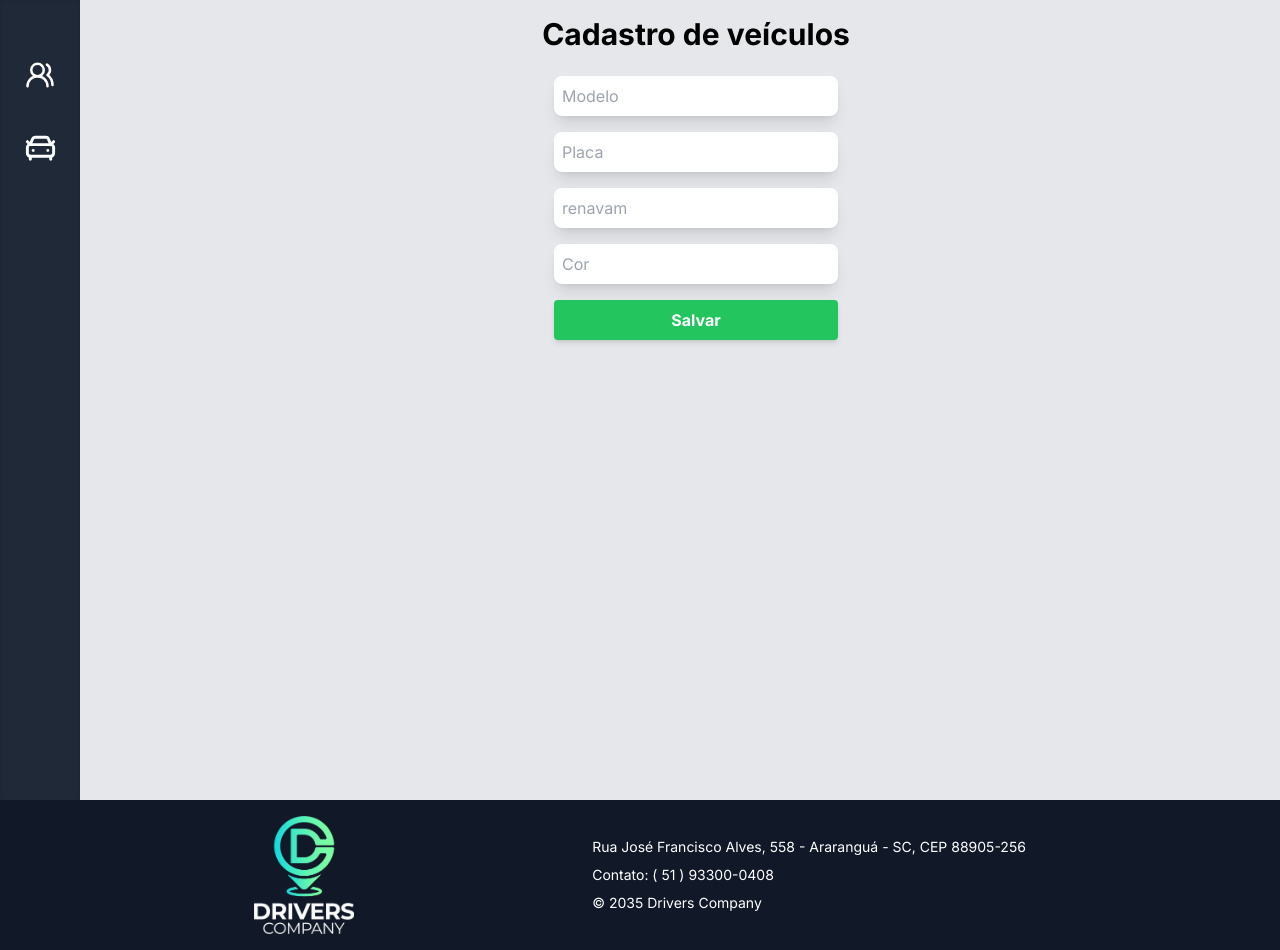
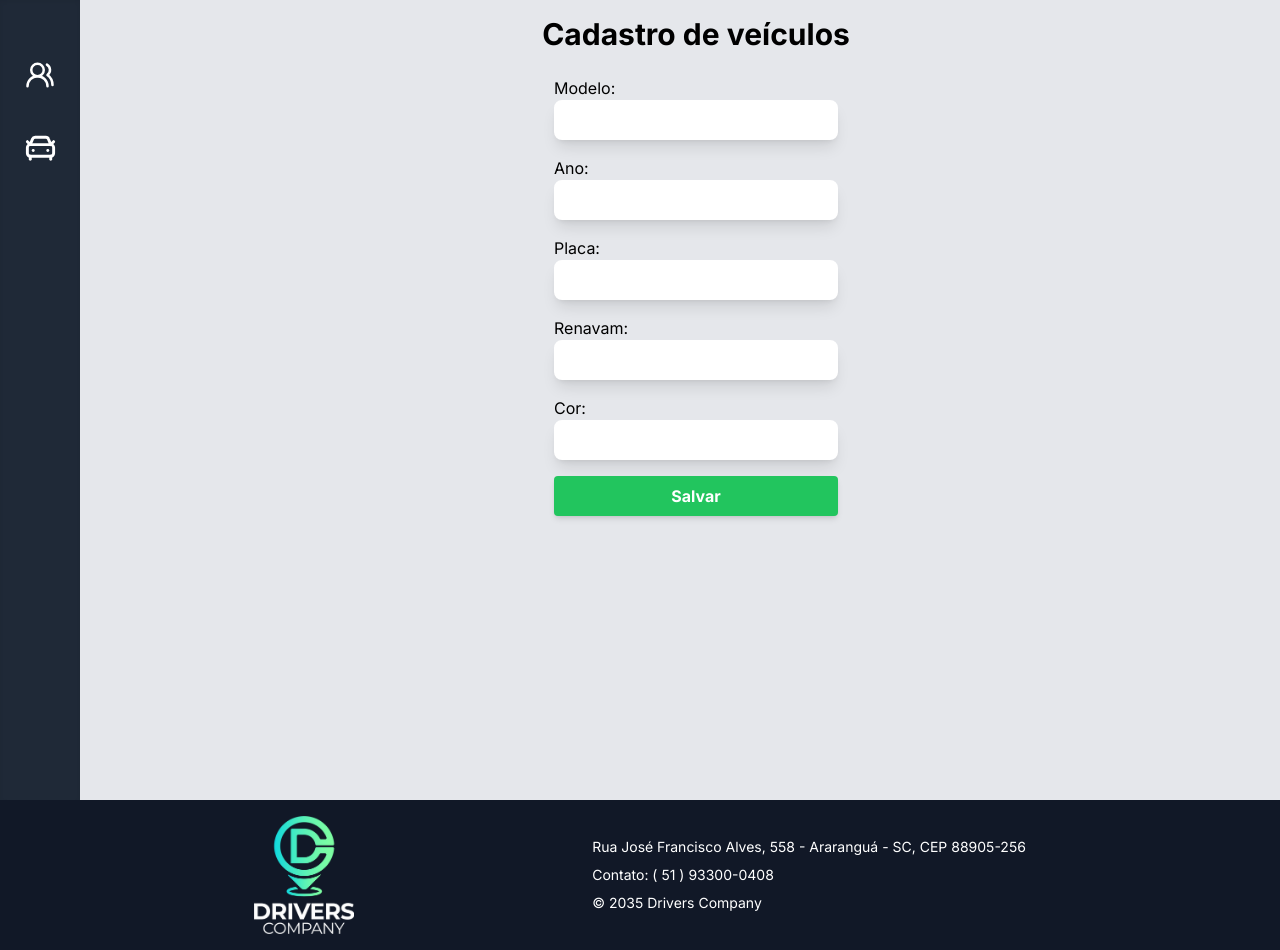
Before and after one commit to Alyssonzin/gestao-frota-web, a Next.js app: page /veiculos/novo in a window 1280 px wide. Built offline with nearby package versions, Linux system fonts and the light colour scheme.

Commit message:
Refatorar páginas de veículos para integrar com API.

```diff
--- a/src/app/veiculos/[id]/page.js
+++ b/src/app/veiculos/[id]/page.js
@@ -4,23 +4,21 @@ import NavAdmin from "@/components/created/NavAdmin";
 import Input from "@/components/created/Input";
 import { useEffect, useState } from "react";
 import Footer from "@/components/created/Footer";
+import axios from "axios";
 
 export default function AtualizarVeiculo({ params }) {
+    const URL = 'http://localhost:3000/vehicle/';
     const { id } = params;
-
-    const [veiculo, setVeiculo] = useState({
-        modelo: 'Fusca',
-        placa: 'miau123',
-        renavam: '111111',
-        cor: 'branco'
-    });
+    const [veiculo, setVeiculo] = useState({});
 
     useEffect(() => {
         const getVeiculo = async () => {
-            console.log('buscando veiculo pelo id...');
-
+            axios.get(URL + id).then((res) => {
+                setVeiculo(res.data);
+            }).catch((err) => {
+                console.log(err);
+            });
         }
-
         getVeiculo();
     }, [id]);
 
@@ -48,42 +46,42 @@ export default function AtualizarVeiculo({ params }) {
                     <h1 className="text-3xl font-bold text-center">Editar veículo</h1>
                     <form className="flex flex-col space-y-4 justify-center items-center w-1/2">
                         <div className="w-1/2">
+                            <span>Modelo:</span>
                             <Input
                                 type="text"
                                 onChange={handleChange}
                                 name="modelo"
                                 id="modelo"
-                                placeholder="Modelo"
                                 value={veiculo.modelo}
                             />
                         </div>
                         <div className="w-1/2">
+                            <span>Ano:</span>
                             <Input
                                 type="text"
                                 onChange={handleChange}
                                 name="placa"
                                 id="placa"
-                                placeholder="Placa"
                                 value={veiculo.placa || ''}
                             />
                         </div>
                         <div className="w-1/2">
+                            <span>Renavam:</span>
                             <Input
                                 type="text"
                                 onChange={handleChange}
                                 name="renavam"
                                 id="renavam"
-                                placeholder="renavam"
                                 value={veiculo.renavam || ''}
                             />
                         </div>
                         <div className="w-1/2">
+                            <span>Cor:</span>
                             <Input
                                 type="text"
                                 onChange={handleChange}
                                 name="cor"
                                 id="cor"
-                                placeholder="Cor"
                                 value={veiculo.cor || ''}
                             />
                         </div>
--- a/src/app/veiculos/novo/page.js
+++ b/src/app/veiculos/novo/page.js
@@ -34,39 +34,48 @@ export default function CadastrarVeiculo() {
                     <h1 className="text-3xl font-bold text-center">Cadastro de veículos</h1>
                     <form className="flex flex-col space-y-4 justify-center items-center w-1/2">
                         <div className="w-1/2">
+                            <span>Modelo:</span>
                             <Input
                                 type="text"
                                 onChange={handleChange}
                                 name="modelo"
                                 id="modelo"
-                                placeholder="Modelo"
                             />
                         </div>
                         <div className="w-1/2">
+                            <span>Ano:</span>
+                            <Input
+                                type="text"
+                                onChange={handleChange}
+                                name="ano"
+                                id="ano"
+                            />
+                        </div>
+                        <div className="w-1/2">
+                            <span>Placa:</span>
                             <Input
                                 type="text"
                                 onChange={handleChange}
                                 name="placa"
                                 id="placa"
-                                placeholder="Placa"
                             />
                         </div>
                         <div className="w-1/2">
+                            <span>Renavam:</span>
                             <Input
                                 type="text"
                                 onChange={handleChange}
                                 name="renavam"
                                 id="renavam"
-                                placeholder="renavam"
                             />
                         </div>
                         <div className="w-1/2">
+                            <span>Cor:</span>
                             <Input
                                 type="text"
                                 onChange={handleChange}
                                 name="cor"
                                 id="cor"
-                                placeholder="Cor"
                             />
                         </div>
                         <button
--- a/src/app/veiculos/page.js
+++ b/src/app/veiculos/page.js
@@ -4,34 +4,27 @@ import Input from "@/components/created/Input";
 import NavAdmin from "@/components/created/NavAdmin";
 import Table from "@/components/created/Table";
 import Footer from "@/components/created/Footer";
-import { useState } from "react";
+import { useState, useEffect } from "react";
+import axios from "axios";
 
 export default function Veiculos() {
+    const URL = 'http://localhost:3000/vehicle';
     const [pesquisa, setPesquisa] = useState('');
-    const carros = [
-        { id: 1, modelo: 'Gol', placa: 'ABC-1234' },
-        { id: 2, modelo: 'Uno', placa: 'DEF-5678' },
-        { id: 3, modelo: 'Celta', placa: 'GHI-9012' },
-        { id: 4, modelo: 'Civic', placa: 'JKL-3456' },
-        { id: 5, modelo: 'Corolla', placa: 'MNO-7890' },
-        { id: 6, modelo: 'Gol', placa: 'ABC-1234' },
-        { id: 7, modelo: 'Uno', placa: 'DEF-5678' },
-        { id: 8, modelo: 'Celta', placa: 'GHI-9012' },
-        { id: 1, modelo: 'Gol', placa: 'ABC-1234' },
-        { id: 2, modelo: 'Uno', placa: 'DEF-5678' },
-        { id: 3, modelo: 'Celta', placa: 'GHI-9012' },
-        { id: 4, modelo: 'Civic', placa: 'JKL-3456' },
-        { id: 5, modelo: 'Corolla', placa: 'MNO-7890' },
-        { id: 6, modelo: 'Gol', placa: 'ABC-1234' },
-        { id: 7, modelo: 'Uno', placa: 'DEF-5678' },
-        { id: 8, modelo: 'Celta', placa: 'GHI-9012' },
-        { id: 1, modelo: 'Gol', placa: 'ABC-1234' },
-        { id: 2, modelo: 'Uno', placa: 'DEF-5678' },
-        { id: 3, modelo: 'Celta', placa: 'GHI-9012' },
-        { id: 4, modelo: 'Civic', placa: 'JKL-3456' }
-    ];
+    const [veiculos, setVeiculos] = useState([]);
+
     const colunas = ['id', 'modelo', 'placa'];
     const headers = ['#', 'Modelo', 'Placa'];
+
+    useEffect(() => {
+        const getVeiculos = () => {
+            axios.get(URL).then((res) => {
+                setVeiculos(res.data);
+            }).catch((err) => {
+                console.log(err);
+            });
+        }
+        getVeiculos();
+    }, []);
 
     const handleChange = (event) => {
         const { value } = event.target;
@@ -67,7 +60,7 @@ export default function Veiculos() {
                     </div>
 
                     <div className="flex flex-col space-y-4 bg-white h-[85%] overflow-y-scroll shadow-md rounded-xl p-2 pb-3">
-                        <Table headers={headers} data={carros} columns={colunas} />
+                        <Table headers={headers} data={veiculos} columns={colunas} />
                     </div>
                 </section>
             </main>
```
